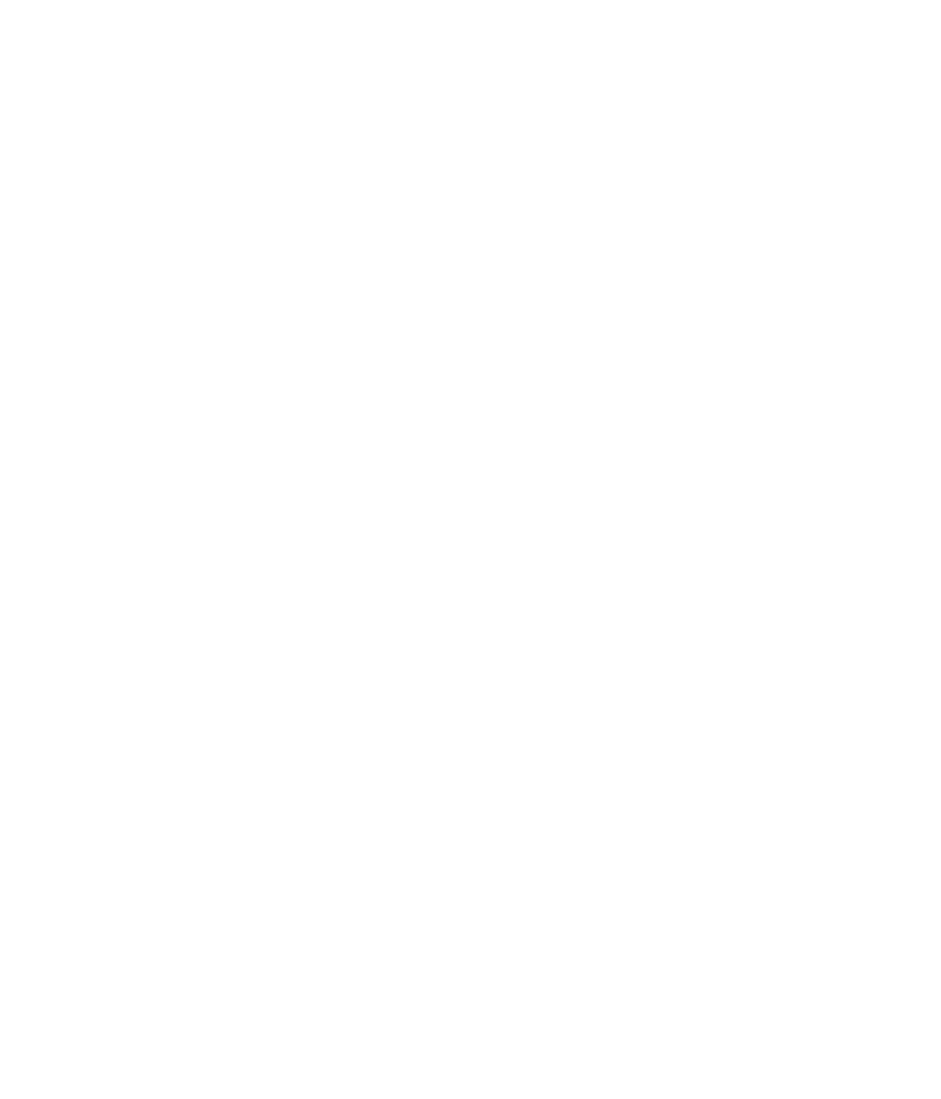
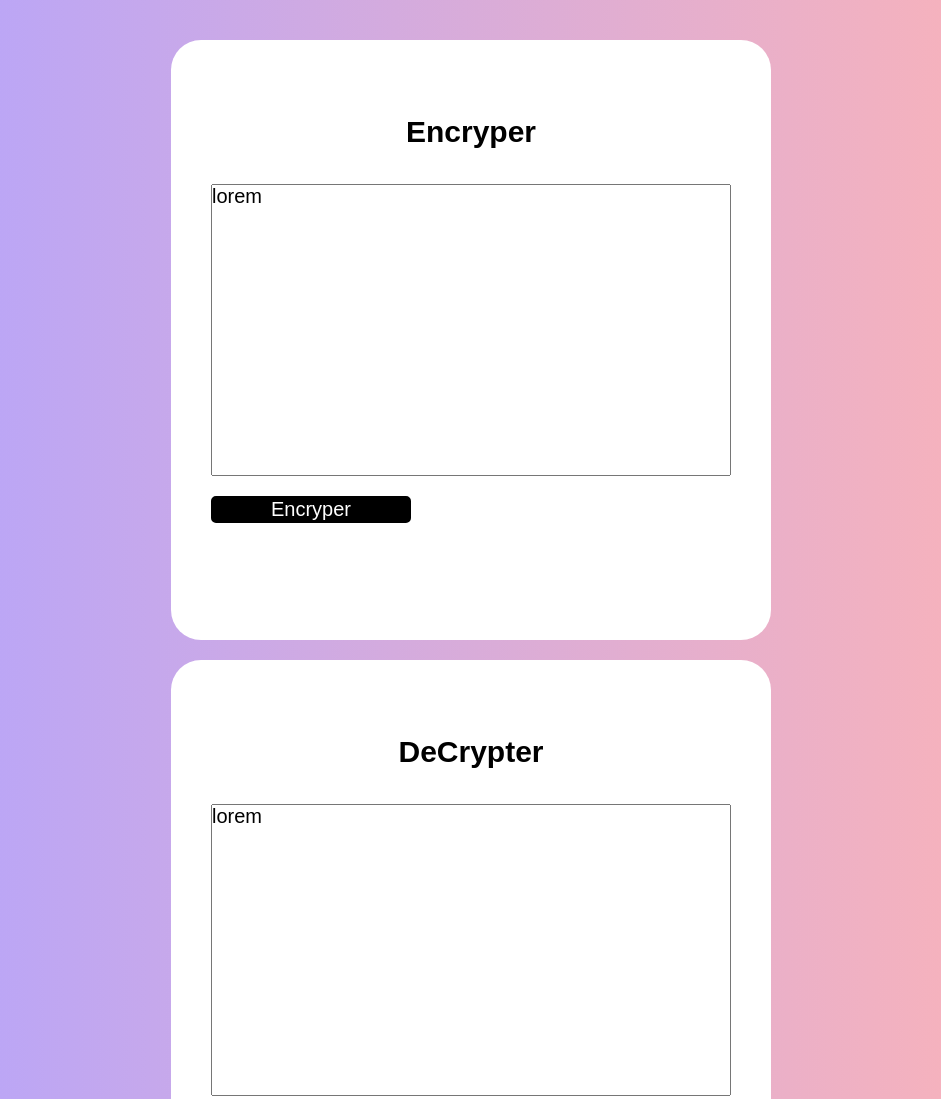
Before and after one commit to Danivdmijl/Encrypter-Decrypter, a plain HTML site: page index.html in a window 1280 px wide. Shown: the top 1099 px of the page, without its empty margins (169-1110 px from the left). Before the commit the page ends 800 px from the top, so only its background shows below. Drawn offline with Linux system fonts and the light colour scheme.

Commit message:
video 14 af

```diff
--- a/main.js
+++ b/main.js
@@ -4,10 +4,11 @@ class Main {
     htmlElement;
     app;
 
-    constructor(data) {
+    constructor(data, app) {
         this.app = app;
 
         this.htmlElement = document.createElement("main");
+        this.htmlElement.classList.add("main");
         this.app.renderer.render(this.htmlElement, document.querySelector("body"));
 
         this.EncypterView = new EncypterView(this);
@@ -25,12 +26,14 @@ class EncypterView {
 
     constructor(main) {
         this.htmlElement = document.createElement("article");
+        this.htmlElement.classList.add("view");
+
         this.main = main;
 
         this.main.app.renderer.render(this.htmlElement, this.main.htmlElement);
-        this.header = new header();
-        this.body = new body();
-        this.footer = new footer();
+        this.header = new header(this, "Encryper");
+        this.body = new body(this);
+        this.footer = new footer(this, "Encryper");
     }
 }
 
@@ -43,25 +46,67 @@ class DecrypterView {
 
     constructor(main) {
         this.htmlElement = document.createElement("article");
+        this.htmlElement.classList.add("view");
+
         this.main = main;
 
         this.main.app.renderer.render(this.htmlElement, this.main.htmlElement);
-        this.header = new header();
-        this.body = new body();
-        this.footer = new footer();
+        this.header = new header(this, "DeCrypter");
+        this.body = new body(this);
+        this.footer = new footer(this, "DeCrypter");
     }
 }
 
 class header {
+    htmlElement;
+    view;
+    headingHtmlElement;
 
+    constructor(view, headingText) {
+        this.htmlElement = document.createElement("header");
+        this.htmlElement.classList.add("view__header");
+        this.headingHtmlElement = document.createElement("h1");
+        this.headingHtmlElement.classList.add("view__heading");
+        this.htmlElement.appendChild(this.headingHtmlElement);
+        this.headingHtmlElement.innerText = headingText;
+        this.view = view;
+        this.view.main.app.renderer.render(this.htmlElement, this.view.htmlElement);
+    }
 }
 
 class body {
+    htmlElement;
+    view;
+    inputHtmlElement;
 
+
+    constructor(view) {
+        this.htmlElement = document.createElement("section");
+        this.htmlElement.classList.add("view__body");
+        this.inputHtmlElement = document.createElement("textarea");
+        this.inputHtmlElement.classList.add("view__input")
+        this.htmlElement.appendChild(this.inputHtmlElement);
+        this.inputHtmlElement.value = "lorem";
+        this.view = view;
+        this.view.main.app.renderer.render(this.htmlElement, this.view.htmlElement);
+    }
 }
 
 class footer {
+    htmlElement;
+    view;
+    buttonHtmlElement;
 
+    constructor(view, footerText) {
+        this.htmlElement = document.createElement("footer");
+        this.htmlElement.classList.add("view__footer");
+        this.buttonHtmlElement = document.createElement("button");
+        this.buttonHtmlElement.classList.add("view__button");
+        this.buttonHtmlElement.innerText = footerText;
+        this.htmlElement.appendChild(this.buttonHtmlElement);
+        this.view = view;
+        this.view.main.app.renderer.render(this.htmlElement, this.view.htmlElement);
+    }
 }
 
 class App {
@@ -88,4 +133,3 @@ class App {
 }
 
 const app = new App();
-console.log(app);
--- /dev/null
+++ b/src/scss/abstracts/view/view.scss
@@ -0,0 +1,56 @@
+.view{
+    width: 60rem;
+    aspect-ratio: 1/1;
+    background: white;
+    border-radius: 3rem;
+    padding: 4rem;
+    &__header{
+        width: 100%;
+        height: 20%;
+        display: flex;
+        justify-content: center;
+        align-items: center;
+    }
+
+    &view__heading{
+        font-size: 200%;
+        font-weight: 400;
+    }
+
+    &__body{
+        width: 100%;
+        height: 60%;
+        padding-bottom: 2rem;
+    }
+
+    &__input{
+        font-size: 100%;
+        width: 100%;
+        height: 100%;
+        display: flex;
+        resize: none;
+        font-family: inherit;
+    }
+
+    &__footer{
+        width: 100%;
+        height: 20%;
+    }
+
+    &__button{
+        padding: 2rem, 4rem;
+        font-size: 100%;
+        width: 20rem;
+        background: black;
+        color: white;
+        border: 0.2rem solid black;
+        border-radius: 0.5rem;
+
+        &:hover{
+            cursor: pointer;
+            background: white;
+            color: black;
+            transition: 0.2s all;
+        }
+    }
+}
--- a/src/scss/base.scss
+++ b/src/scss/base.scss
@@ -3,4 +3,18 @@
 body{
     min-height: 100vh;
     font-size: 2rem;
+    font-family: sans-serif;
+    background: linear-gradient(to right, #B2A4FF, #FFB4B4);
+    display: flex;
+    justify-content: center;
+    align-items: center;
 }
+
+.main{
+    width: 100%;
+    padding: 4rem;
+    display: flex;
+    gap: 2rem;
+    justify-content: center;
+    flex-wrap: wrap;
+}
--- a/src/scss/style.scss
+++ b/src/scss/style.scss
@@ -1,2 +1,4 @@
 @use "./abstracts/reset";
 @use "./base.scss";
+
+@use "./abstracts/view/view.scss";
```
Also changed, not shown: style.css, 1 other file.
